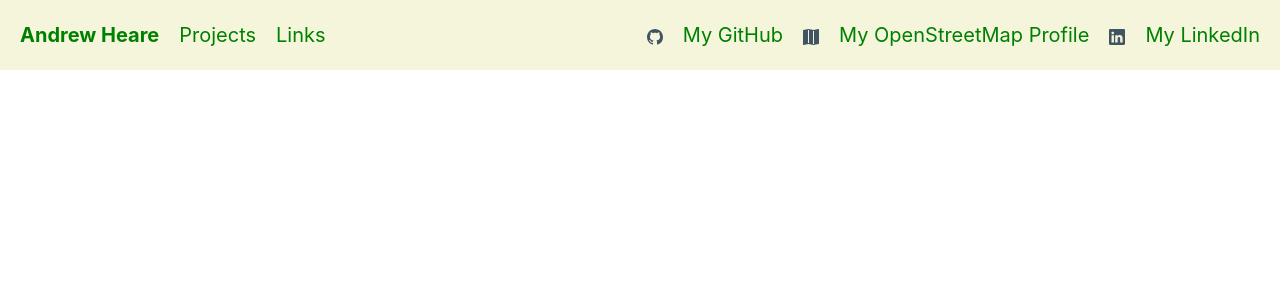
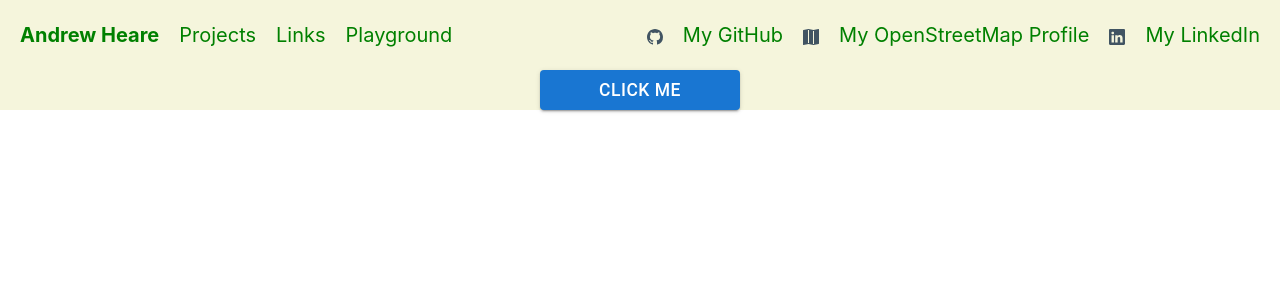
Before and after one commit to andrew-th/website, a React (Create React App) app: page /playground in a window 1280 px wide. Shown: the top 300 px of the page. Built offline with nearby package versions, Linux system fonts and the light colour scheme.

Commit message:
Add material ui components

```diff
--- a/package.json
+++ b/package.json
@@ -3,6 +3,9 @@
   "version": "0.1.0",
   "private": true,
   "dependencies": {
+    "@emotion/react": "^11.11.3",
+    "@emotion/styled": "^11.11.0",
+    "@mui/material": "^5.15.7",
     "@picocss/pico": "^1.5.11",
     "@testing-library/jest-dom": "^5.17.0",
     "@testing-library/react": "^13.4.0",
--- a/src/App.tsx
+++ b/src/App.tsx
@@ -6,6 +6,7 @@ import Navbar from './Navbar';
 import Home from "./Home";
 import Projects from './Projects';
 import Links from "./Links";
+import Playground from './Playground';
 
 function App() {
   return (
@@ -16,6 +17,7 @@ function App() {
         <Route path="home" element={ <Home/> } />
         <Route path="projects" element={ <Projects/> } />
         <Route path="links" element={ <Links/> } />
+        <Route path="playground" element={ <Playground/> } />
       </Routes>
     </div>
   )
--- /dev/null
+++ b/src/MyButton.tsx
@@ -0,0 +1,27 @@
+import React, { useState } from 'react';
+import Button from '@mui/material/Button';
+
+function MyButton() {
+  const [buttonColor, setButtonColor] = useState('primary');
+
+  const handleClick = () => {
+    // Change the button color to a different color on click
+    setButtonColor(buttonColor === 'primary' ? 'secondary' : 'primary');
+  };
+
+  return (
+    <Button
+      variant="contained"
+      sx={{
+        backgroundColor: buttonColor,
+        width: '200px', // Set your desired width
+        height: '40px', // Set your desired height
+      }}
+      onClick={handleClick}
+    >
+      Click me
+    </Button>
+  );
+};
+
+export default MyButton;
--- a/src/Navbar.tsx
+++ b/src/Navbar.tsx
@@ -9,6 +9,7 @@ function Navbar() {
                     <li><strong><Link to="/">Andrew Heare</Link></strong></li>
                     <li><Link to="projects">Projects</Link></li>
                     <li><Link to="links">Links</Link></li>
+                    <li><Link to="playground">Playground</Link></li>
                 </ul>
                 <ul>
                     <li><svg xmlns="http://www.w3.org/2000/svg" width="16" height="16" fill="currentColor" className="bi bi-github" viewBox="0 0 16 16">
--- /dev/null
+++ b/src/Playground.tsx
@@ -0,0 +1,12 @@
+import React from "react";
+import MyButton from "./MyButton";
+
+function Playground() {
+    return (
+        <div>
+            <MyButton/>
+        </div>
+    )
+}
+
+export default Playground;
```
Also changed, not shown: 1 other file (tests, documents, lock files or other folders).
